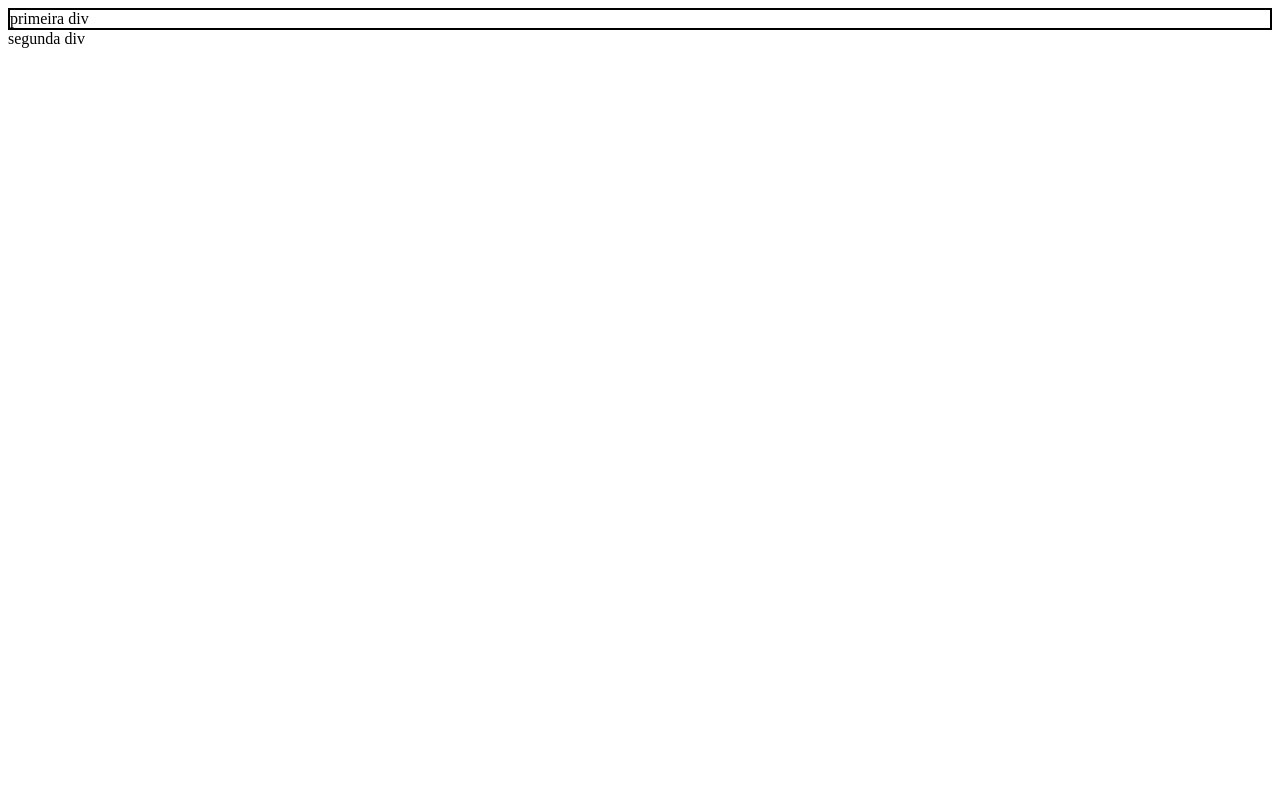
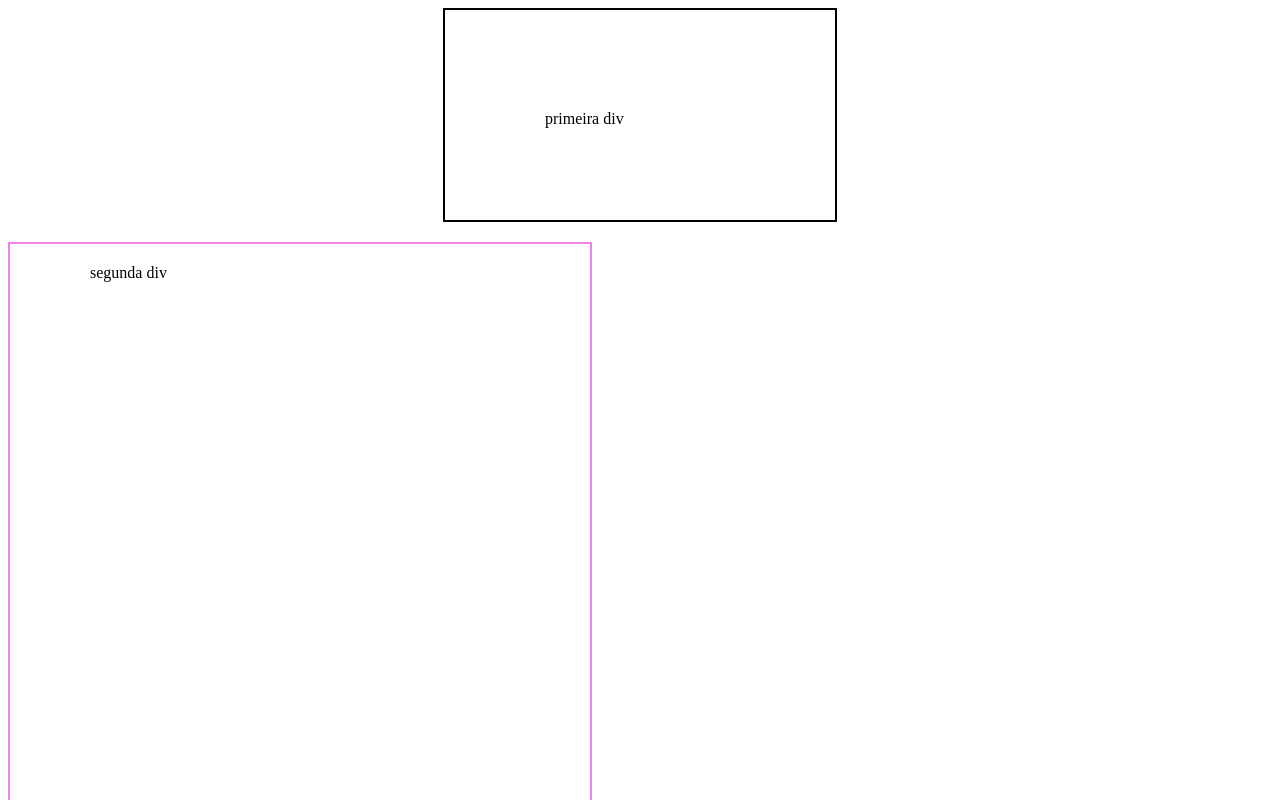
Before and after one commit to DI-NS/Faculdade, a plain HTML site: page FRONT END/Sala/30 de Abril/index.html in a window 1280 px wide. Shown: the top 800 px of the page. Drawn offline with Linux system fonts and the light colour scheme.

Commit message:
aula de front end 30 de Abril conteúdo sobre Box Model

```diff
--- a/FRONT END/Sala/30 de Abril/style.css
+++ b/FRONT END/Sala/30 de Abril/style.css
@@ -1,7 +1,11 @@
 /*
     BOX MODEL
-    *NORDEL
+    *BORDEL✔
+    *width => Largura
+    height => Altura
+
 */
+
 .primeira {
 /* Borda => largura ,estilo, cor */
     /* Largura da borda */
@@ -10,4 +14,29 @@
     border-style: solid;
     /* cor da borda */
     border-color: black;
+
+     /* Largura da borda */
+    width: 190px;
+    /* Altura */
+    height: 10px;
+    /* Preencha todos os lados */
+    padding: 100px;
+    /* Margin => espaço para elemento */
+    margin-bottom: 20px;
+    margin-inline: auto;
 }
+.segunda{
+
+    /* Shothand Border */
+    /* Shothand => vários valores para a mesma propriedade */
+    border: 2px solid violet;
+
+     /* Largura  */
+     width: 420px;
+     /* Altura */
+     height: 100px;
+     /* Preencha todos os lados */
+     padding: 20px 80px 810px;
+    /* Margin => espaço para elemento */
+    margin-top: 5px;
+}
```
